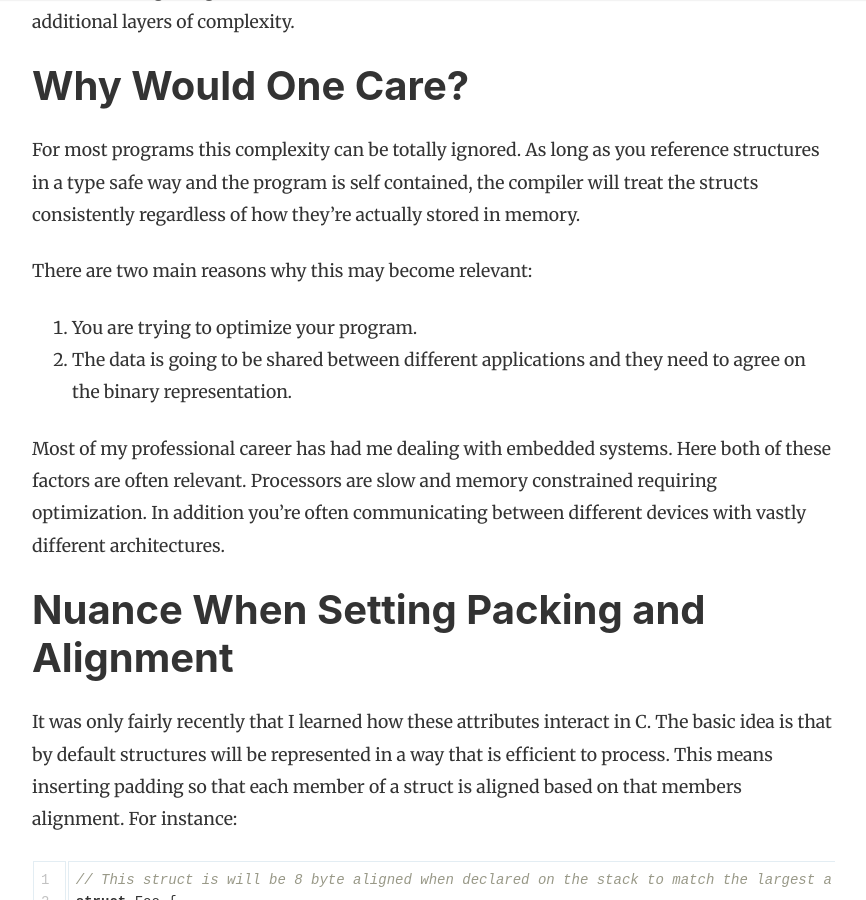
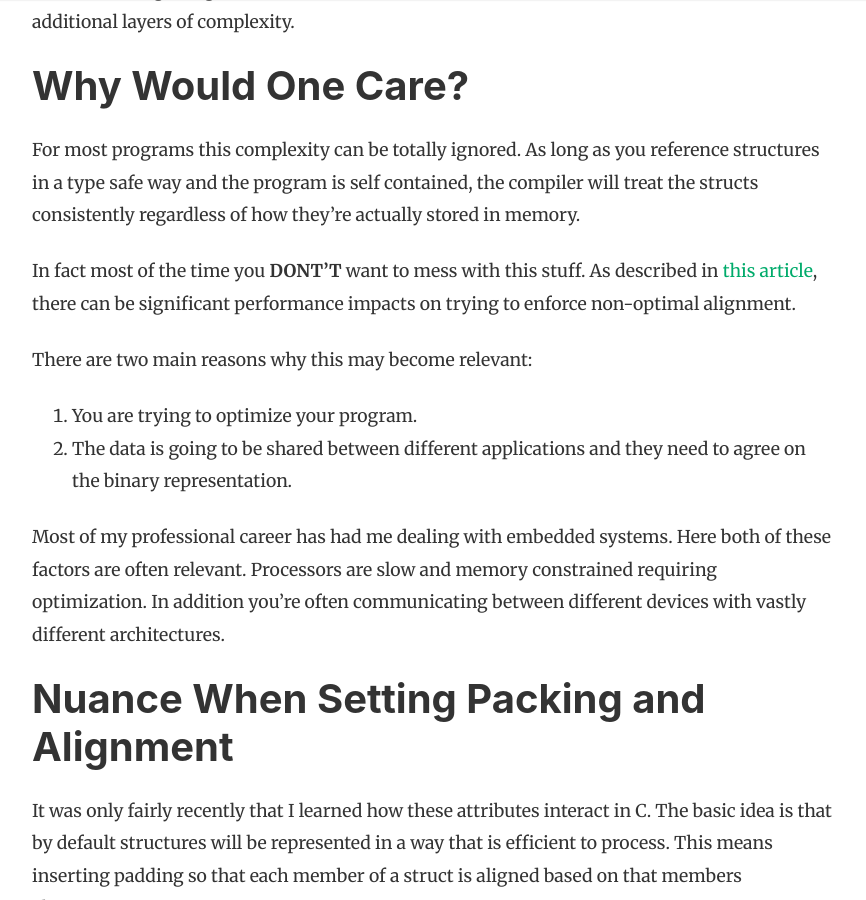
Before and after one commit to axlan/robopenguins-blog, a Jekyll site: the page built from _posts/2022-01-22-cpp-data-memory.md, in a window 1280 px wide and 900 px high, scrolled down 1813 px. Shown: the whole window, without its empty margins (68-934 px from the left). Built offline with Jekyll 4.4.1, drawn with Linux system fonts in a browser that asks for light colours; nearby versions of some CDN libraries; comment, search, counter and statistics services are not loaded.

Commit message:
Add minor comment.

```diff
--- a/_posts/2022-01-22-cpp-data-memory.md
+++ b/_posts/2022-01-22-cpp-data-memory.md
@@ -37,6 +37,8 @@ This also isn't getting into vector instruction sets like SIMD or AVX which have
 # Why Would One Care?
 
 For most programs this complexity can be totally ignored. As long as you reference structures in a type safe way and the program is self contained, the compiler will treat the structs consistently regardless of how they're actually stored in memory.
+
+In fact most of the time you **DONT'T** want to mess with this stuff. As described in [this article](https://hackaday.com/2022/05/10/data-alignment-across-architectures-the-good-the-bad-and-the-ugly/), there can be significant performance impacts on trying to enforce non-optimal alignment.
 
 There are two main reasons why this may become relevant:
  1. You are trying to optimize your program.
```
